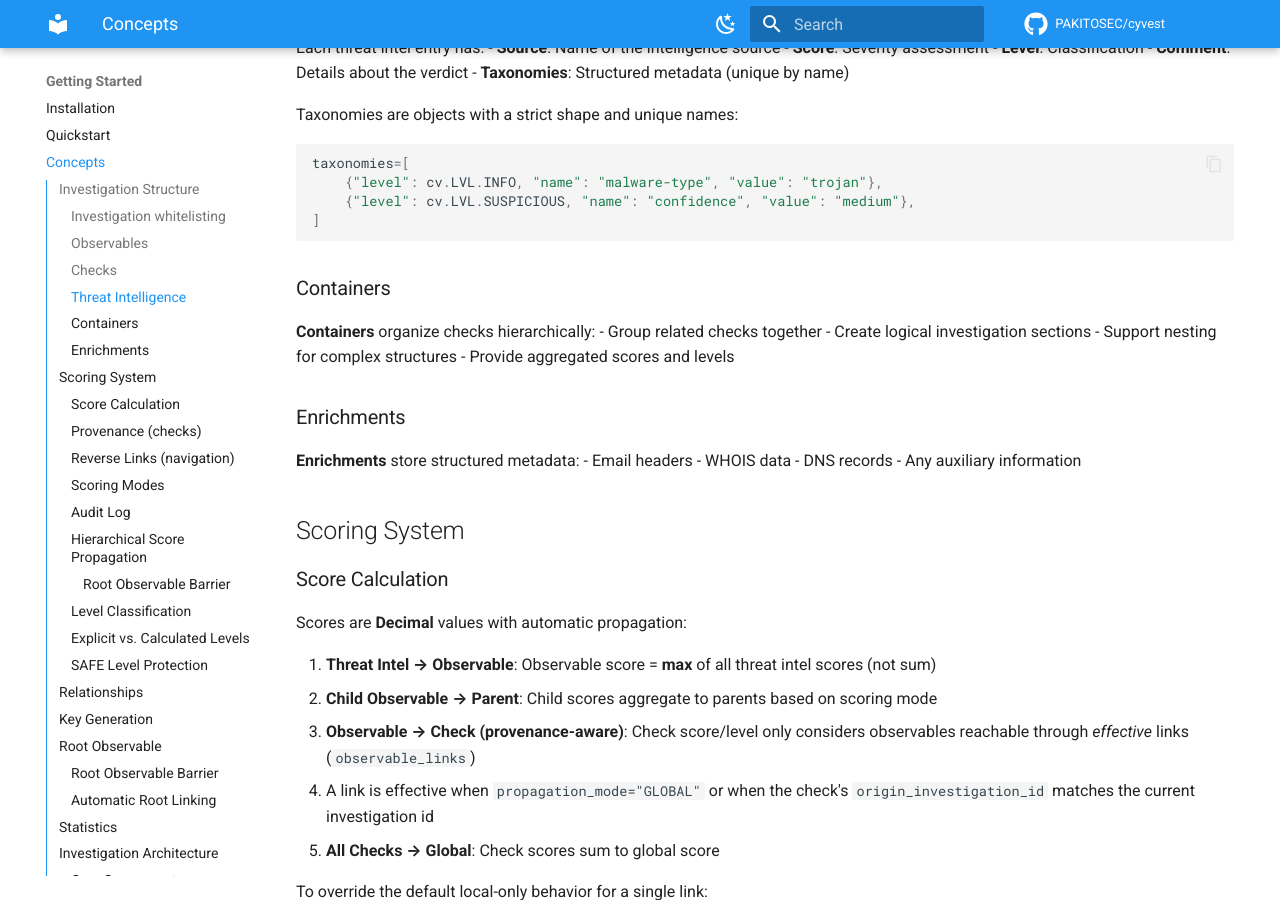
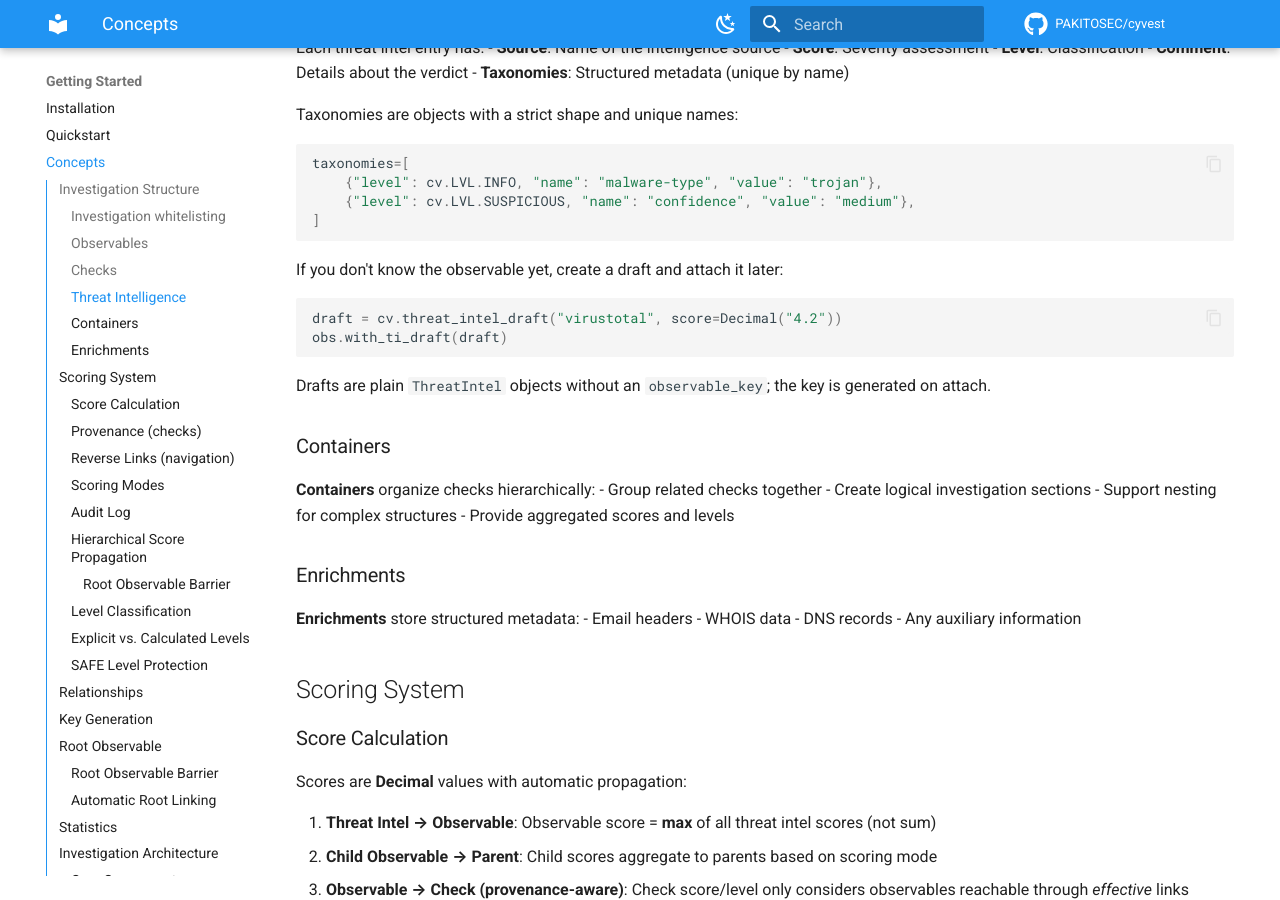
Before and after one commit to PakitoSec/cyvest, an MkDocs documentation site: the page built from docs/getting-started/concepts.md, in a window 1280 px wide and 900 px high, scrolled down 2367 px. Built offline with MkDocs 1.6.1 and Material for MkDocs 9.7.7, drawn with Linux system fonts in a browser that asks for light colours; comment, search, counter and statistics services are not loaded.

Commit message:
feat: implement threat intel draft functionality and update related methods and tests

````diff
--- a/docs/getting-started/concepts.md
+++ b/docs/getting-started/concepts.md
@@ -136,6 +136,15 @@ taxonomies=[
     {"level": cv.LVL.SUSPICIOUS, "name": "confidence", "value": "medium"},
 ]
 ```
+
+If you don't know the observable yet, create a draft and attach it later:
+
+```python
+draft = cv.threat_intel_draft("virustotal", score=Decimal("4.2"))
+obs.with_ti_draft(draft)
+```
+
+Drafts are plain `ThreatIntel` objects without an `observable_key`; the key is generated on attach.
 
 ### Containers
 
````
Also changed, not shown: README.md (+12 -0 lines), 4 other files.
